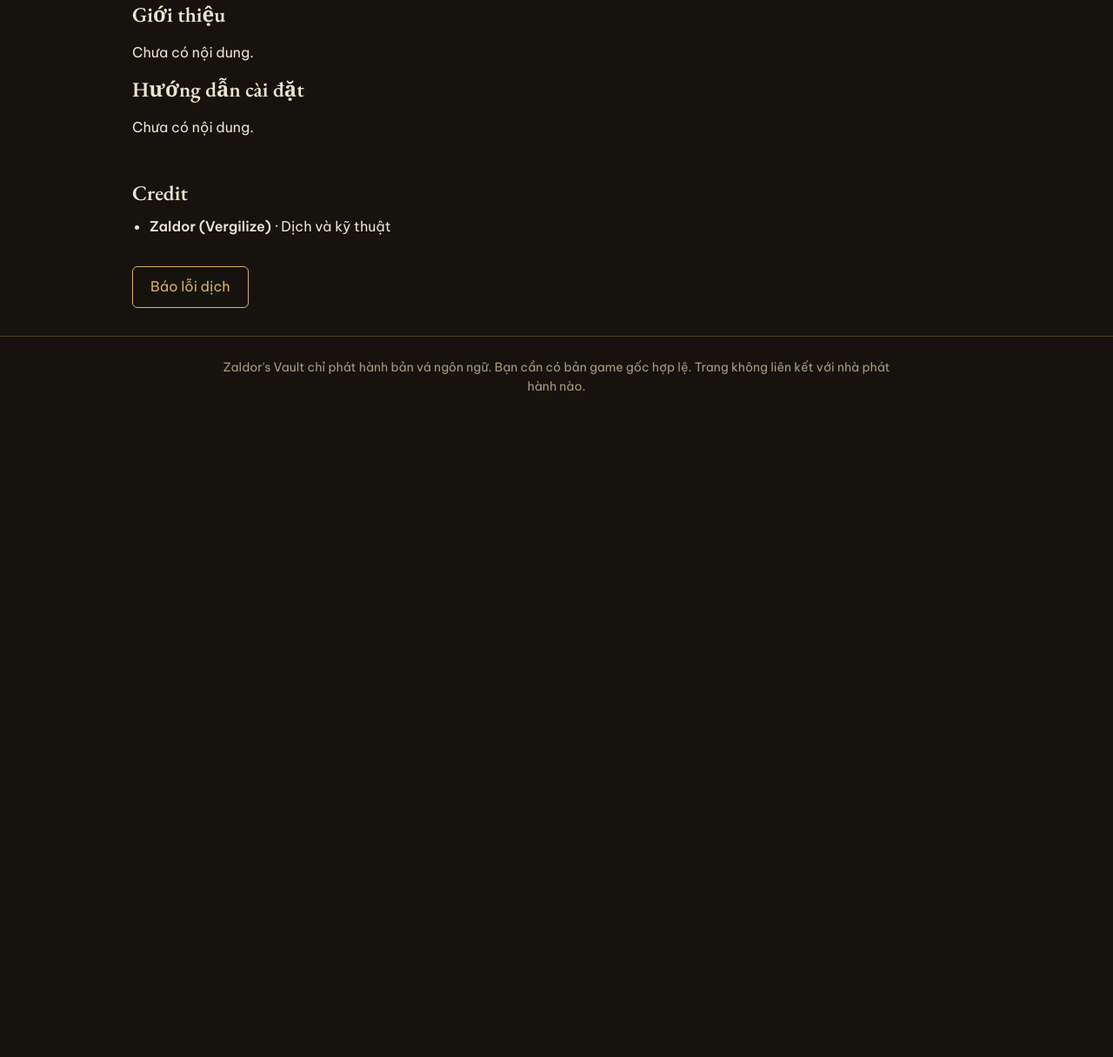
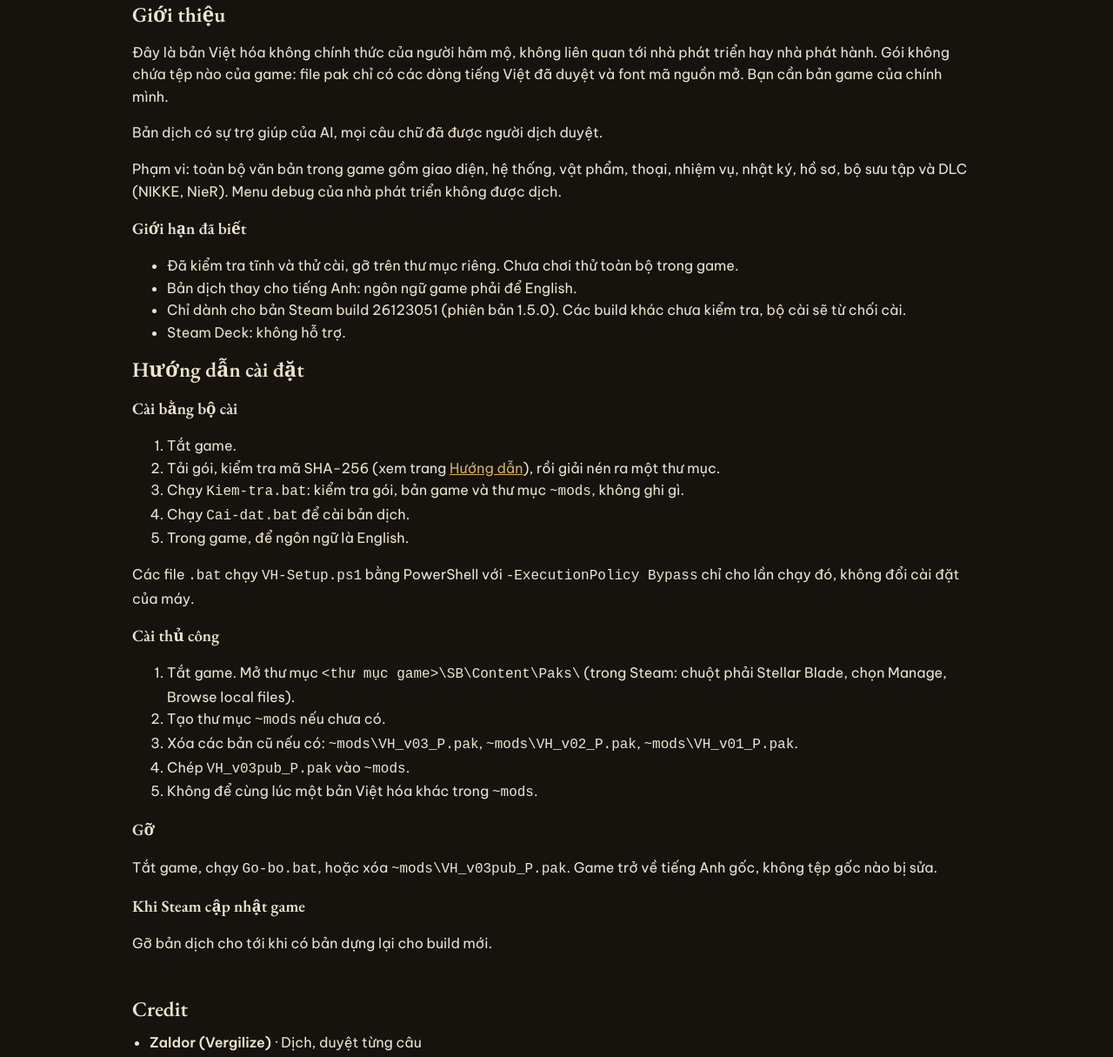
Before and after one commit to nlcuong1406/zaldors-vault, an Astro site: page /game/stellar-blade in a window 1280 px wide. Shown: the part 453-1668 px from the top of the page at 87% size. Before the commit the page ends 932 px from the top, so only its background shows below. Built offline with nearby package versions, Linux system fonts and the light colour scheme; Astro itself is replaced by a stand-in of ours.

Commit message:
content: add Stellar Blade intro and install guide
Co-Authored-By: Claude Opus 5.5 <noreply@anthropic.com>

```diff
--- a/src/content/games/stellar-blade.md
+++ b/src/content/games/stellar-blade.md
@@ -1,20 +1,55 @@
 ---
 id: "stellar-blade"
 title: "Stellar Blade"
-platform: "PC (Windows x64)"
-edition: "Steam (AppID 3489700) with DLC depots 3596180 and 3596190"
+platform: "PC (Steam, Windows x64)"
+edition: "Steam, bản 1.5.0"
 status: dang-dich
 progress: 0
-tagline: "Chưa có giới thiệu."
+tagline: "Bản Việt hóa của người hâm mộ cho bản Steam: toàn bộ văn bản trong game, kể cả DLC NIKKE và NieR."
 credits:
   - name: "Zaldor (Vergilize)"
-    role: "Dịch và kỹ thuật"
+    role: "Dịch, duyệt từng câu"
 ---
 
 ## Giới thiệu
 
-Chưa có nội dung.
+Đây là bản Việt hóa không chính thức của người hâm mộ, không liên quan tới nhà phát triển hay nhà phát hành. Gói không chứa tệp nào của game: file pak chỉ có các dòng tiếng Việt đã duyệt và font mã nguồn mở. Bạn cần bản game của chính mình.
+
+Bản dịch có sự trợ giúp của AI, mọi câu chữ đã được người dịch duyệt.
+
+Phạm vi: toàn bộ văn bản trong game gồm giao diện, hệ thống, vật phẩm, thoại, nhiệm vụ, nhật ký, hồ sơ, bộ sưu tập và DLC (NIKKE, NieR). Menu debug của nhà phát triển không được dịch.
+
+### Giới hạn đã biết
+
+- Đã kiểm tra tĩnh và thử cài, gỡ trên thư mục riêng. Chưa chơi thử toàn bộ trong game.
+- Bản dịch thay cho tiếng Anh: ngôn ngữ game phải để English.
+- Chỉ dành cho bản Steam build 26123051 (phiên bản 1.5.0). Các build khác chưa kiểm tra, bộ cài sẽ từ chối cài.
+- Steam Deck: không hỗ trợ.
 
 ## Hướng dẫn cài đặt
 
-Chưa có nội dung.
+### Cài bằng bộ cài
+
+1. Tắt game.
+2. Tải gói, kiểm tra mã SHA-256 (xem trang [Hướng dẫn](/huong-dan/)), rồi giải nén ra một thư mục.
+3. Chạy `Kiem-tra.bat`: kiểm tra gói, bản game và thư mục `~mods`, không ghi gì.
+4. Chạy `Cai-dat.bat` để cài bản dịch.
+5. Trong game, để ngôn ngữ là English.
+
+Các file `.bat` chạy `VH-Setup.ps1` bằng PowerShell với `-ExecutionPolicy Bypass` chỉ cho lần chạy đó, không đổi cài đặt của máy.
+
+### Cài thủ công
+
+1. Tắt game. Mở thư mục `<thư mục game>\SB\Content\Paks\` (trong Steam: chuột phải Stellar Blade, chọn Manage, Browse local files).
+2. Tạo thư mục `~mods` nếu chưa có.
+3. Xóa các bản cũ nếu có: `~mods\VH_v03_P.pak`, `~mods\VH_v02_P.pak`, `~mods\VH_v01_P.pak`.
+4. Chép `VH_v03pub_P.pak` vào `~mods`.
+5. Không để cùng lúc một bản Việt hóa khác trong `~mods`.
+
+### Gỡ
+
+Tắt game, chạy `Go-bo.bat`, hoặc xóa `~mods\VH_v03pub_P.pak`. Game trở về tiếng Anh gốc, không tệp gốc nào bị sửa.
+
+### Khi Steam cập nhật game
+
+Gỡ bản dịch cho tới khi có bản dựng lại cho build mới.
```
